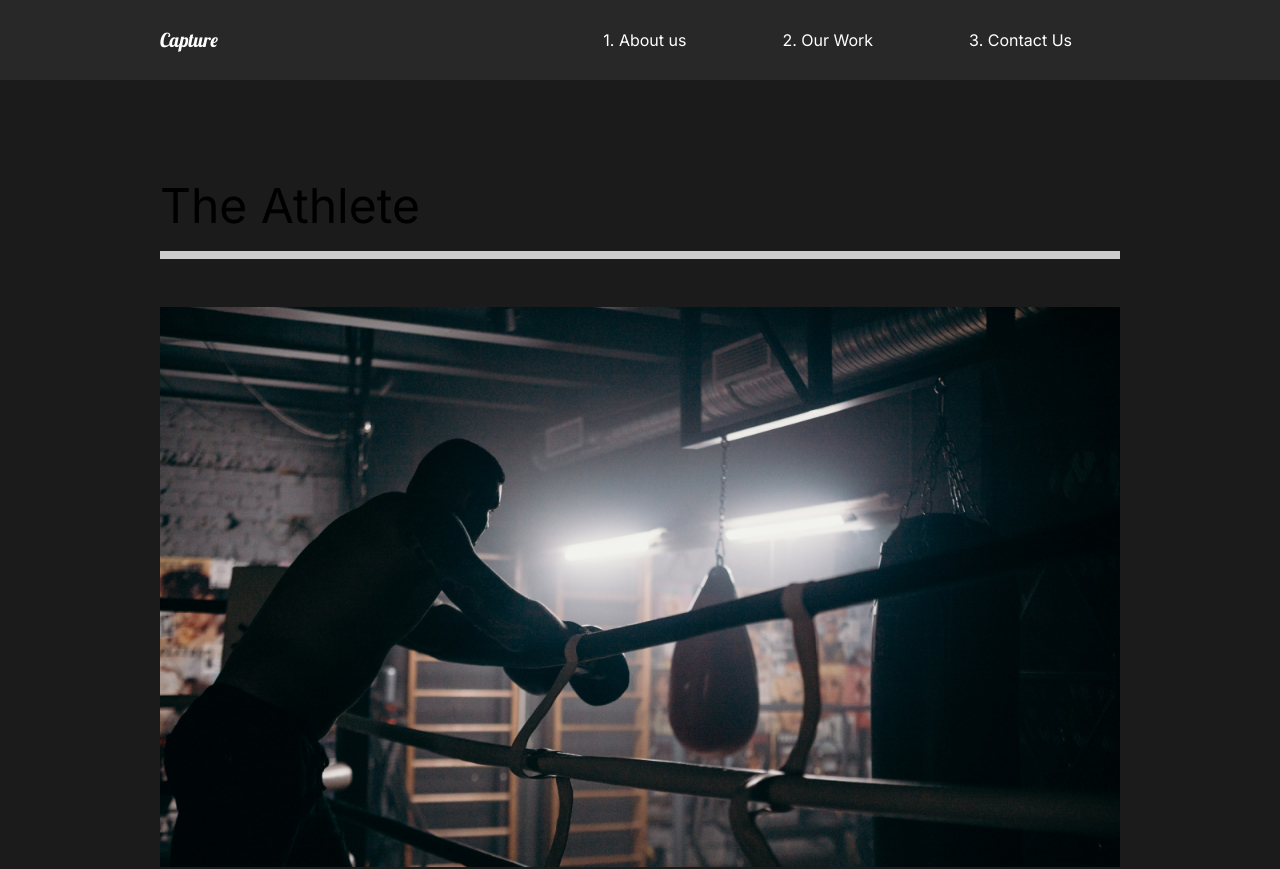
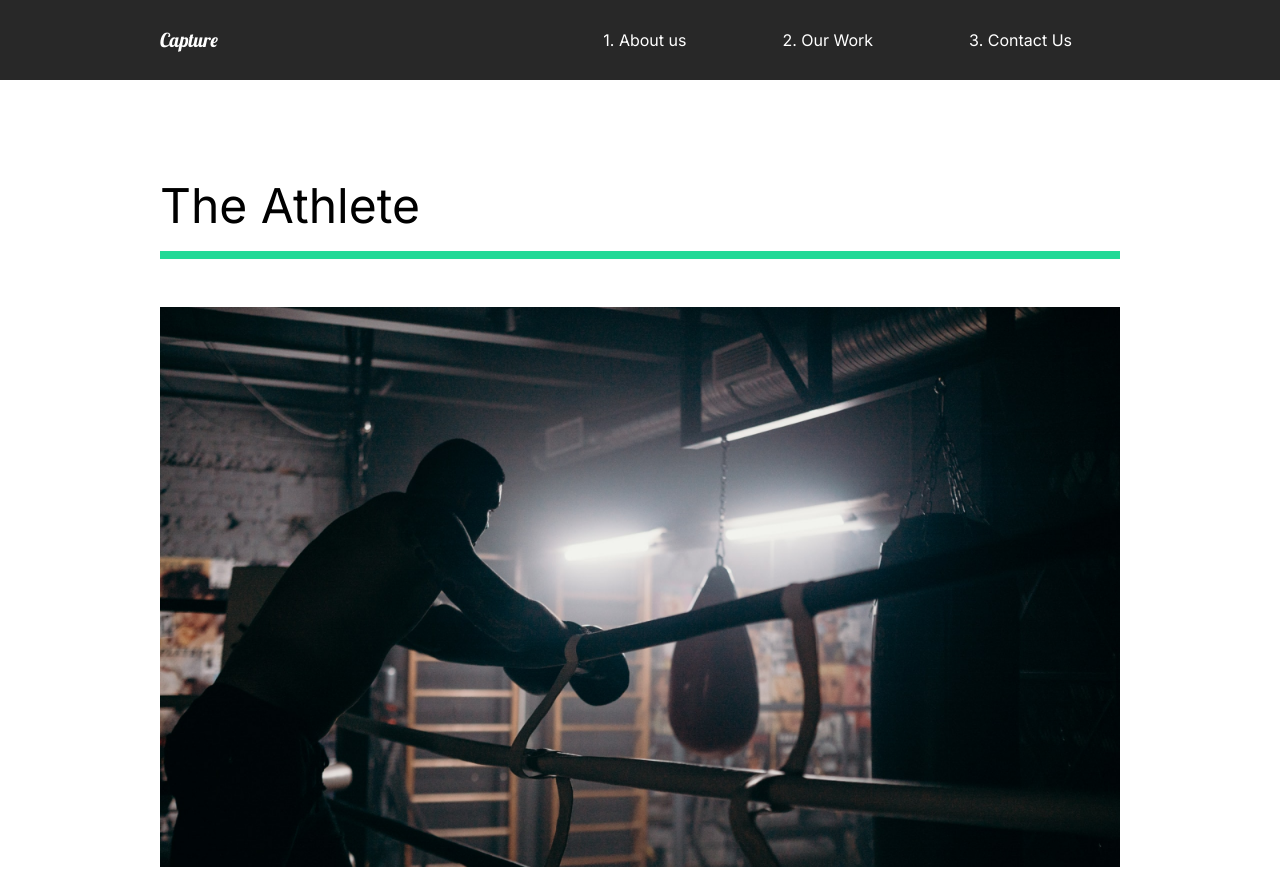
Before and after one commit to IngenouslySlow/Website-React, a React (Create React App) app: page /work in a window 1280 px wide. Shown: the top 869 px of the page. Built offline with nearby package versions, Linux system fonts and the light colour scheme.

Commit message:
Add animation

```diff
--- a/src/App.js
+++ b/src/App.js
@@ -11,13 +11,17 @@
 import Nav from "./Components/Nav";
 
 // Router thing
-import { Switch, Route } from "react-router-dom";
+import { Switch, Route, useLocation } from "react-router-dom";
+//Framer thing
+import { AnimatePresence } from "framer-motion";
 function App() {
+  const location = useLocation();
   return (
     <div className="App">
       <GlobalStyles />
       <Nav />
-      <Switch>
+      <AnimatePresence exitBeforeEnter>
+        <Switch location={location} key={location.pathname}>
           <Route path="/" exact>
             <AboutUs />
           </Route>
@@ -31,6 +35,7 @@
             <Contact />
           </Route>
         </Switch>
+      </AnimatePresence>
     </div>
   );
 }
--- a/src/Components/FaqSection.js
+++ b/src/Components/FaqSection.js
@@ -1,14 +1,17 @@
+import { AnimateSharedLayout } from "framer-motion";
 import React from "react";
 import styled from "styled-components";
 import { About, Description, Hide, Image } from "./Styles";
+import Toggle from "./Toggle";
+
 const FaqSection = () => {
   return (
     <Faq>
       <h2>
         Any Questions <span>Faq</span>
       </h2>
-      <div className="question">
-        <h4>How do I start?</h4>
+      <AnimateSharedLayout>
+        <Toggle title="How do I start?">
           <div className="answer">
             <p>Lorem ipsum dolor sit amet.</p>
             <p>
@@ -16,10 +19,8 @@
               ratione!
             </p>
           </div>
-        <div className="faq-line"></div>
-      </div>
-      <div className="question">
-        <h4>What products do you offer</h4>
+        </Toggle>
+        <Toggle title="What products do you offer">
           <div className="answer">
             <p>Lorem ipsum dolor sit amet.</p>
             <p>
@@ -27,10 +28,8 @@
               ratione!
             </p>
           </div>
-        <div className="faq-line"></div>
-      </div>
-      <div className="question">
-        <h4>Daily Schedule</h4>
+        </Toggle>
+        <Toggle title="Daily Schedule">
           <div className="answer">
             <p>Lorem ipsum dolor sit amet.</p>
             <p>
@@ -38,10 +37,8 @@
               ratione!
             </p>
           </div>
-        <div className="faq-line"></div>
-      </div>
-      <div className="question">
-        <h4>Different Payment Methods</h4>
+        </Toggle>
+        <Toggle title="Different Payment Methods">
           <div className="answer">
             <p>Lorem ipsum dolor sit amet.</p>
             <p>
@@ -49,8 +46,8 @@
               ratione!
             </p>
           </div>
-        <div className="faq-line"></div>
-      </div>
+        </Toggle>
+      </AnimateSharedLayout>
     </Faq>
   );
 };
--- a/src/Components/Styles.js
+++ b/src/Components/Styles.js
@@ -1,5 +1,6 @@
 //Styled components
 import styled from "styled-components";
+
 export const About = styled.div`
   min-height: 90vh;
   display: flex;
@@ -8,6 +9,7 @@
   padding: 5rem 10rem;
   color: white;
 `;
+
 export const Description = styled.div`
   flex: 1;
   padding-right: 5rem;
--- /dev/null
+++ b/src/Components/Toggle.js
@@ -0,0 +1,15 @@
+import React, { useState } from "react";
+import { motion } from "framer-motion";
+
+const Toggle = ({ children, title }) => {
+  const [toggle, setToggle] = useState(true);
+  return (
+    <motion.div layout className="question" onClick={() => setToggle(!toggle)}>
+      <motion.h4 layout>{title}</motion.h4>
+      {toggle ? children : ""}
+      <div className="faq-line"></div>
+    </motion.div>
+  );
+};
+
+export default Toggle;
--- /dev/null
+++ b/src/Components/Wave.js
@@ -0,0 +1,34 @@
+import React from "react";
+import styled from "styled-components";
+import { motion } from "framer-motion";
+
+const Wave = () => {
+  return (
+    <StyledWave>
+      <svg
+        viewBox="0 0 1440 363"
+        fill="none"
+        xmlns="http://www.w3.org/2000/svg"
+      >
+        <motion.path
+          initial={{ pathLength: 0, pathOffset: 1 }}
+          animate={{
+            pathLength: 1,
+            pathOffset: 0,
+          }}
+          transition={{ duration: 1 }}
+          d="M1440 27.4774C1352.73 19.8184 1122.41 49.0556 899.331 227.276C620.48 450.052 354.282 355.647 170.328 185.318C23.165 49.0556 -4.21721 8.32998 0.487081 5"
+          stroke="#D96ED4"
+          strokeOpacity="0.4"
+          strokeWidth="10"
+        />
+      </svg>
+    </StyledWave>
+  );
+};
+const StyledWave = styled(motion.div)`
+  position: absolute;
+  left: 0;
+  z-index: -1;
+`;
+export default Wave;
--- a/src/Pages/AbousUs.js
+++ b/src/Pages/AbousUs.js
@@ -5,13 +5,21 @@
 import FaqSection from "../Components/FaqSection";
 import ServicesSection from "../Components/ServicesSection";
 
+//Animations
+import { motion } from "framer-motion";
+import { pageAnimation } from "../animation";
 const AbousUs = () => {
   return (
-    <>
+    <motion.div
+      exit="exit"
+      variants={pageAnimation}
+      initial="hidden"
+      animate="show"
+    >
       <AboutSection />
       <ServicesSection />
       <FaqSection />
-    </>
+    </motion.div>
   );
 };
 
--- a/src/Pages/Contact.js
+++ b/src/Pages/Contact.js
@@ -1,10 +1,20 @@
 import React from "react";
+
+////Animations
+import { motion } from "framer-motion";
+import { pageAnimation } from "../animation";
 
 const Contact = () => {
   return (
-    <div>
+    <motion.div
+      exit="exit"
+      variants={pageAnimation}
+      initial="hidden"
+      animate="show"
+      style={{ background: "#fff" }}
+    >
       <h1>Contact Us</h1>
-    </div>
+    </motion.div>
   );
 };
 
--- a/src/Pages/MovieDetails.js
+++ b/src/Pages/MovieDetails.js
@@ -6,6 +6,10 @@
 
 //Importing he movie details
 import { MovieState } from "../movieState";
+
+////Animations
+import { motion } from "framer-motion";
+import { pageAnimation } from "../animation";
 
 const MovieDetails = () => {
   const history = useHistory();
@@ -20,7 +24,12 @@
   return (
     <>
       {movie && (
-        <Movie>
+        <Movie
+          exit="exit"
+          variants={pageAnimation}
+          initial="hidden"
+          animate="show"
+        >
           <Headline>
             <h2>{movie.title}</h2>
             <img src={movie.mainImg} alt={movie.title} />
@@ -54,7 +63,7 @@
   );
 };
 //Styled thing
-const Movie = styled.div`
+const Movie = styled(motion.div)`
   color: white;
 `;
 const Headline = styled.div`
--- a/src/Pages/OurWork.js
+++ b/src/Pages/OurWork.js
@@ -10,15 +10,41 @@
 //Router thing
 import { Link } from "react-router-dom";
 
+////Animations
+import { motion } from "framer-motion";
+import {
+  pageAnimation,
+  zoomAnim,
+  fadeAnim,
+  lineAnim,
+  slideAnim,
+  slideContainer,
+} from "../animation";
+
 const OurWork = () => {
   return (
-    <Work>
+    <Work
+      style={{ background: "#fff" }}
+      exit="exit"
+      initial="hidden"
+      animate="show"
+      variants={pageAnimation}
+    >
+      <motion.div variants={slideContainer}>
+        <Frame1 variants={slideAnim}></Frame1>
+        <Frame2 variants={slideAnim}></Frame2>
+        <Frame3 variants={slideAnim}></Frame3>
+        <Frame4 variants={slideAnim}></Frame4>
+      </motion.div>
+
       <Movie>
-        <h2>The Athlete</h2>
-        <div className="line"></div>
-        <Link to="/work/the-athlete">
-          <img src={Athlete} alt="Athlete" />
-        </Link>
+        <motion.h2 variants={fadeAnim}>The Athlete</motion.h2>
+        <motion.div variants={lineAnim} className="line"></motion.div>
+        <Hide>
+          <Link to="/work/the-athlete">
+            <motion.img variants={zoomAnim} src={Athlete} alt="Athlete" />
+          </Link>
+        </Hide>
       </Movie>
       <Movie>
         <h2>The Racer</h2>
@@ -39,7 +65,7 @@
 };
 
 //Styled thing
-const Work = styled.div`
+const Work = styled(motion.div)`
   min-height: 100vh;
   padding: 5rem 10rem;
   overflow: hidden;
@@ -47,11 +73,11 @@
     padding: 1rem 0;
   }
 `;
-const Movie = styled.div`
+const Movie = styled(motion.div)`
   padding-bottom: 10rem;
   .line {
     height: 0.5rem;
-    background: #ccc;
+    background: #23d997;
     margin-bottom: 3rem;
   }
   img {
@@ -60,4 +86,25 @@
     object-fit: cover;
   }
 `;
+const Hide = styled.div`
+  overflow: hidden;
+`;
+const Frame1 = styled(motion.div)`
+  position: fixed;
+  top: 10%;
+  left: 0;
+  width: 100%;
+  height: 100vh;
+  background: #fffebf;
+  z-index: 2;
+`;
+const Frame2 = styled(Frame1)`
+  background: #ff8efb;
+`;
+const Frame3 = styled(Frame1)`
+  background: #8ed2ff;
+`;
+const Frame4 = styled(Frame1)`
+  background: #8effa0;
+`;
 export default OurWork;
--- /dev/null
+++ b/src/animation.js
@@ -0,0 +1,100 @@
+export const pageAnimation = {
+  hidden: {
+    opacity: 0,
+    y: 300,
+  },
+  show: {
+    opacity: 1,
+    y: 0,
+    transition: {
+      duration: 1,
+      when: "beforeChildren",
+      staggerChildren: 0.25,
+    },
+  },
+  exit: {
+    opacity: 0,
+    transition: {
+      duration: 1,
+    },
+  },
+};
+
+export const titleAnim = {
+  hidden: {
+    y: 200,
+  },
+  show: {
+    y: 0,
+    transition: { duration: 1, ease: "easeOut" },
+  },
+};
+
+export const fadeAnim = {
+  hidden: {
+    opacity: 0,
+  },
+  show: {
+    opacity: 1,
+    transition: { duration: 0.75, ease: "easeOut" },
+  },
+};
+
+export const zoomAnim = {
+  hidden: {
+    opacity: 0,
+    scale: 1.5,
+  },
+  show: {
+    opacity: 1,
+    scale: 1,
+    transition: { duration: 0.75, ease: "easeOut" },
+  },
+};
+
+export const lineAnim = {
+  hidden: {
+    width: "0%",
+  },
+  show: {
+    width: "100%",
+    transition: {
+      duration: 1,
+      ease: "easeOut",
+    },
+  },
+};
+
+export const slideAnim = {
+  hidden: { x: "-130%", skew: "45deg" },
+  show: {
+    x: "130%",
+    skew: "0deg",
+    transition: {
+      duration: 1,
+      ease: "easeOut",
+    },
+  },
+};
+export const slideContainer = {
+  hidden: { opacity: 1 },
+  show: {
+    opacity: 1,
+    transition: {
+      staggerChildren: 0.15,
+      ease: "easeOut",
+    },
+  },
+};
+export const scrollAnim = {
+  hidden: {
+    opacity: 0,
+    scale: 1.2,
+    transition: { duration: 0.5, ease: "easeOut" },
+  },
+  show: {
+    opacity: 1,
+    scale: 1,
+    transition: { duration: 0.5, ease: "easeOut" },
+  },
+};
```
Also changed, not shown: src/Components/AboutSection.js (+10 -26 lines). Lines whose indentation alone changed are shown as unchanged.
